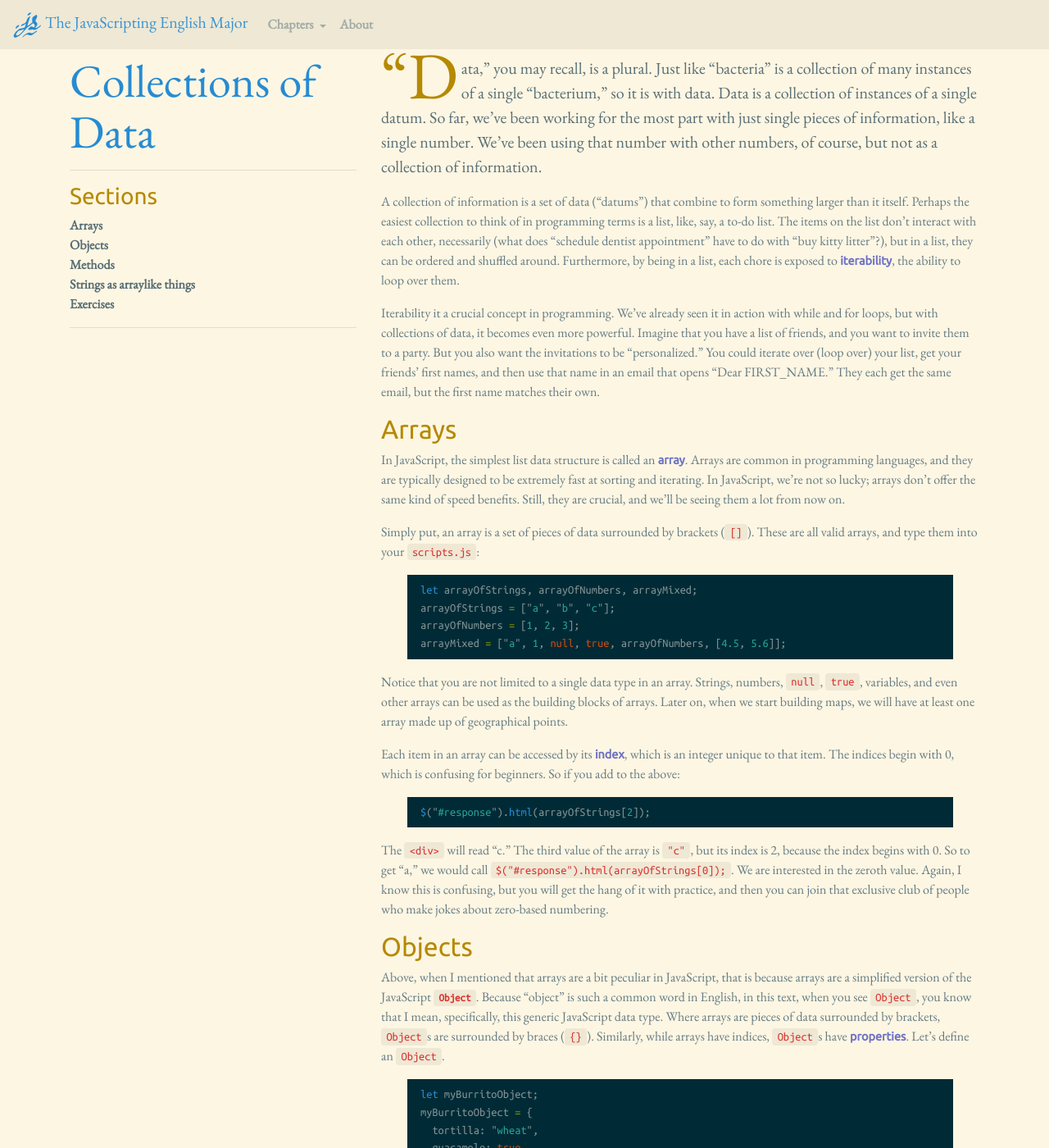
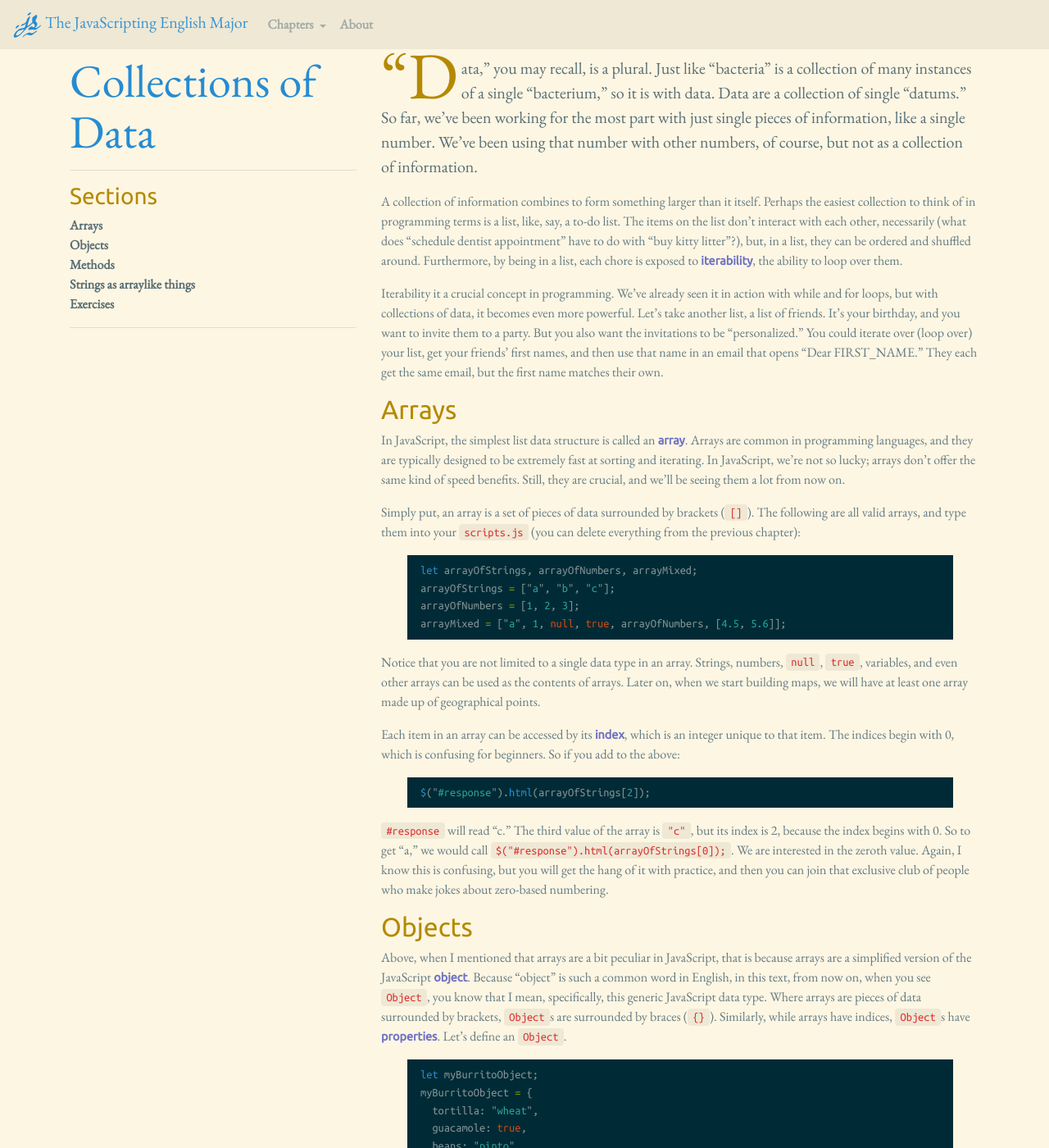
Before and after one commit to muziejus/javascripting-english-major, a Jekyll site: the page built from 5-collections.md, in a window 1280 px wide and 1400 px high. Shown: the whole window at 82% size. Built offline with Jekyll 4.4.1, drawn with Linux system fonts in a browser that asks for light colours; nearby versions of some CDN libraries; some of the changed text lies outside the part shown.

Commit message:
Get 5 in the can.

````diff
--- a/5-collections.md
+++ b/5-collections.md
@@ -7,27 +7,28 @@
 ---
 
 “Data,” you may recall, is a plural. Just like “bacteria” is a collection of
-many instances of a single “bacterium,” so it is with data. Data is a
-collection of instances of a single datum. So far, we’ve been working for the
+many instances of a single “bacterium,” so it is with data. Data are a
+collection of single “datums.” So far, we’ve been working for the
 most part with just single pieces of information, like a single number. We’ve
 been using that number with other numbers, of course, but not as a collection
 of information.
 
-A collection of information is a set of data (“datums”) that combine to form
-something larger than it itself. Perhaps the easiest collection to think of in
-programming terms is a list, like, say, a to-do list. The items on the list
-don’t interact with each other, necessarily (what does “schedule dentist
-appointment” have to do with “buy kitty litter”?), but in a list, they can be
-ordered and shuffled around. Furthermore, by being in a list, each chore is
-exposed to **iterability**, the ability to loop over them.
+A collection of information combines to form something larger than it itself.
+Perhaps the easiest collection to think of in programming terms is a list,
+like, say, a to-do list. The items on the list don’t interact with each other,
+necessarily (what does “schedule dentist appointment” have to do with “buy
+kitty litter”?), but, in a list, they can be ordered and shuffled around.
+Furthermore, by being in a list, each chore is exposed to **iterability**, the
+ability to loop over them.
 
 Iterability it a crucial concept in programming. We’ve already seen it in
 action with while and for loops, but with collections of data, it becomes even
-more powerful. Imagine that you have a list of friends, and you want to invite
-them to a party. But you also want the invitations to be “personalized.” You
-could iterate over (loop over) your list, get your friends’ first names, and
-then use that name in an email that opens “Dear FIRST_NAME.” They each get the
-same email, but the first name matches their own.
+more powerful. Let’s take another list, a list of friends. It’s your birthday,
+and you want to invite them to a party. But you also want the invitations to
+be “personalized.” You could iterate over (loop over) your list, get your
+friends’ first names, and then use that name in an email that opens “Dear
+FIRST_NAME.” They each get the same email, but the first name matches their
+own.
 
 <section id="arrays">
 ## Arrays
@@ -39,7 +40,8 @@
 and we’ll be seeing them a lot from now on.
 
 Simply put, an array is a set of pieces of data surrounded by brackets (`[]`).
-These are all valid arrays, and type them into your `scripts.js`:
+The following are all valid arrays, and type them into your `scripts.js` (you
+can delete everything from the previous chapter):
 
 ```javascript
 let arrayOfStrings, arrayOfNumbers, arrayMixed;
@@ -50,7 +52,7 @@
 
 Notice that you are not limited to a single data type in an array. Strings,
 numbers, `null`, `true`, variables, and even other arrays can be used as the
-building blocks of arrays. Later on, when we start building maps, we will have
+contents of arrays. Later on, when we start building maps, we will have
 at least one array made up of geographical points.
 
 Each item in an array can be accessed by its **index**, which is an integer
@@ -61,7 +63,7 @@
 $("#response").html(arrayOfStrings[2]);
 ```
 
-The `<div>` will read “c.” The third value of the array is `"c"`, but its index
+`#response` will read “c.” The third value of the array is `"c"`, but its index
 is 2, because the index begins with 0. So to get “a,” we would call
 `$("#response").html(arrayOfStrings[0]);`. We are interested in the zeroth
 value. Again, I know this is confusing, but you will get the hang of it with
@@ -73,9 +75,9 @@
 ## Objects
 
 Above, when I mentioned that arrays are a bit peculiar in JavaScript, that is
-because arrays are a simplified version of the JavaScript **`Object`**.
-Because “object” is such a common word in English, in this text, when you see
-`Object`, you know that I mean, specifically, this generic JavaScript data
+because arrays are a simplified version of the JavaScript **object**.  Because
+“object” is such a common word in English, in this text, from now on, when you
+see `Object`, you know that I mean, specifically, this generic JavaScript data
 type. Where arrays are pieces of data surrounded by brackets, `Object`s are
 surrounded by braces (`{}`). Similarly, while arrays have indices, `Object`s
 have **properties**. Let’s define an `Object`.
@@ -93,15 +95,17 @@
 ```
 
 With an array, we call it using the syntax `arrayName[indexNumber]`. With an
-`Object`, we replace the index with a property. But, even better:
+`Object`, we replace the index with a property. But we can do even better:
 
 ```javascript
 $("#response").html(myBurritoObject.tortilla);
 ```
 
 It’s much more succinct to use **dot-notation** to access
-properties.[^dot-notation] This is in part because arrays have properties,
-too, like `.length`:
+properties.[^dot-notation] In fact, for the rest of this text, whenever I
+refer to a property, I’ll refer to it as a `.property`. Properties are
+especially useful because arrays have them as well. For example, every array
+has a `.length` property:
 
 ```javascript
 let arrayOfStrings;
@@ -124,22 +128,24 @@
 
 JavaScript, like Ruby, is famous because in both languages, *everything* is an
 `Object`. Objects are `Object`s, arrays are `Object`s, strings are `Object`s (in that
-they have properties, as we’ll see below), `null` is an `Object`s, and even
+they have properties, as we’ll see below), `null` is an `Object`, and even
 functions are `Object`s. Since a property of an `Object` can be any other kind of
 `Object`, that means that a property can even be a function. For example, to
 return to `myBurritoObject`, you can add a new property:
 
 ```javascript
-// first, let’s define a variable for how spicy our burrito is:
 let myHabaneroSauceSquirts, myBurritoObject;
+// First, define and assign a variable for how
+// spicy the burrito is.
 myHabaneroSauceSquirts = 3;
+// Now assign the burrito object.
 myBurritoObject = {
   tortilla: "wheat",
   guacamole: true,
   beans: "pinto",
-  // now we’ll use the variable above:
+  // Make use of the variable above.
   habaneroSauceSquirts: myHabaneroSauceSquirts,
-  // and now let’s use the variable again in a function
+  // Use the variable again in a function.
   spiciness: function(){
     if (myHabaneroSauceSquirts > 0 ){
       alert("This is a spicy burrito!");
@@ -148,21 +154,34 @@
     }
   }
 };
-$("#response").html(myBurritoObject.spiciness);
+$("#response").html("Your burrito has " +
+  myBurritoObject.habaneroSauceSquirts +
+  " squirts of habanero.");
+myBurritoObject.spiciness();
 ```
 
-Save, commit, reload, and see what happens. There are two new things going on
-here.  First, I am making use of an **anonymous function**. We’ll see more of
-these later, but they’re functions no different from the functions in the
-previous chapter, other than that they are ephemeral. They exist just to
-complete a specific task on the fly, and then they disappear. Writing
-anonymous functions is just like writing regular functions, but without the
-`functionName =` part at the beginning.
+Save, and reload, and see what happens. If you’re told the burrito is spicy,
+commit. Now let’s have a look at the two new things I’m presenting here. The
+property here, `.spiciness` is actually a function, and it is defined in a way
+similar to how we have been defining functions all along. That is, all along
+we have been writing **anonymous functions**. They are anonymous in that they
+are ephemeral. They exist and then they’re gone. When we create a function
+like:
 
-The anonymous function in this `Object` is calling a function we haven’t yet seen,
-`alert()`, which, like `prompt()`, throws up a little dialog box in the
-browser. What the `alert()` box says depends on whether the variable
-`myHabaneroSauceSquirts` is greater than 0 or not.
+```javascript
+let makeABurrito = function(){
+  // Do stuff.
+};
+```
+
+The `function(){}` part of it disappears into the variable `makeABurrito`. We
+can then resurrect it using `makeABurrito()`. In `.spiciness`, however, we are
+assigning the function to a *property*, not even a variable. Later, we will
+make of even more ephemeral anonymous functions, where the function gets
+called, executed, and then disappears, without even a variable or property to
+resurrect it. But anonymous functions pop up all over the place in JavaScript,
+which is why I promised last chapter that you would be typing `function` a
+lot.
 
 When properties are functions, they are called **methods**. Methods are built
 into the `Object`. To use an example we’ve already seen, every `console` `Object`
@@ -201,13 +223,13 @@
 ```javascript
 let string, firstLetter, stringLength;
 string = "This is a string.";
-// strings have indices and lengths, just like arrays:
+// Strings have indices and lengths, just like arrays:
 firstLetter = string[0];
 // firstLetter is "T"
 stringLength = string.length;
 // stringLength is 17
 //
-// strings also have methods, just like arrays:
+// Strings also have methods, just like arrays:
 let upperCaseString, replacedString;
 upperCaseString = string.toUpperCase();
 // upperCaseString is "THIS IS A STRING."
````
Also changed, not shown: other parts of 5-collections.md (+6 -3 lines).
